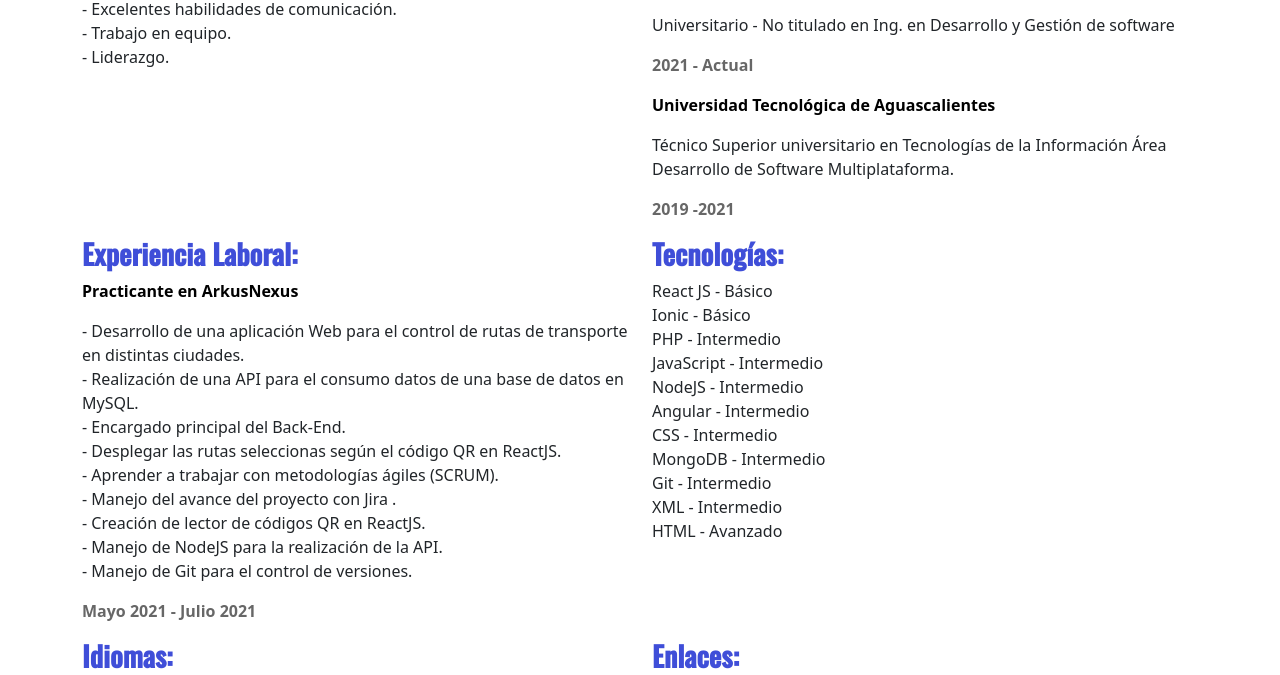
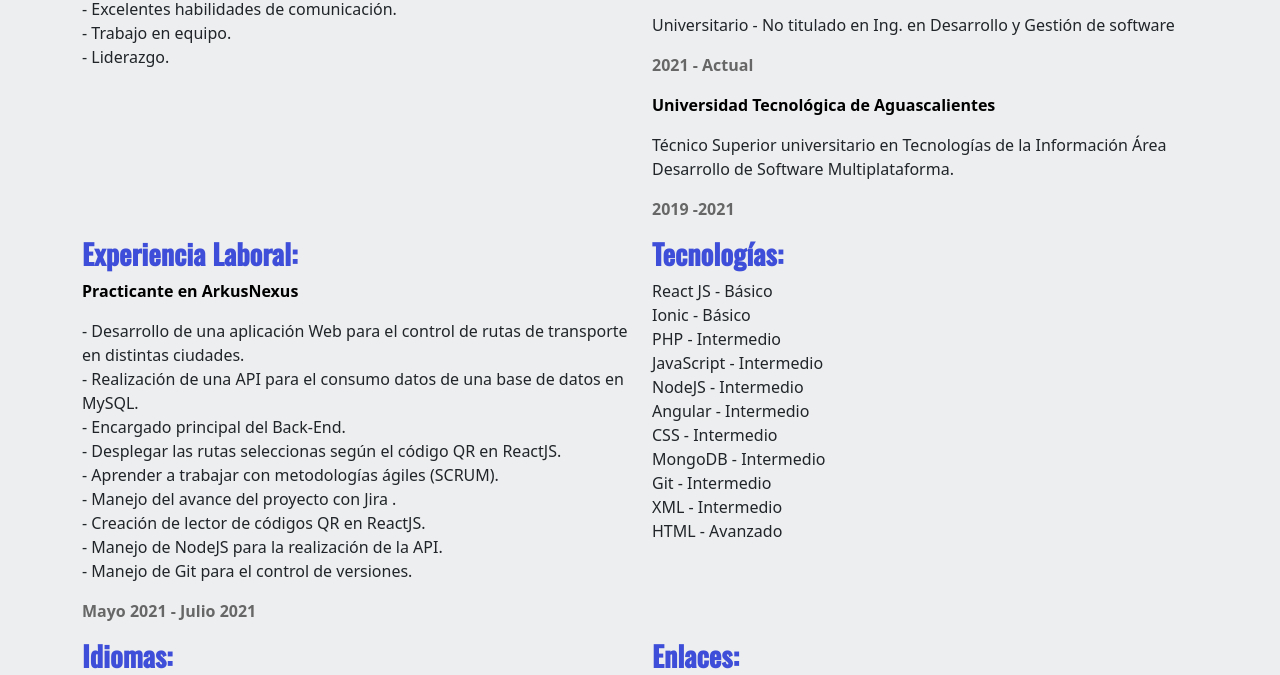
Before and after one commit to robertordz14/cv, a plain HTML site: page index.html in a window 1280 px wide. Shown: the part 494-1169 px from the top of the page. Drawn offline with nearby package versions, Linux system fonts and the light colour scheme.

Commit message:
new background

```diff
--- a/css/style.css
+++ b/css/style.css
@@ -1,3 +1,6 @@
+body{
+    background-color: rgb(236, 238, 239) !important;
+}
 h5{
     color: rgb(255, 255, 255);
 }
```
